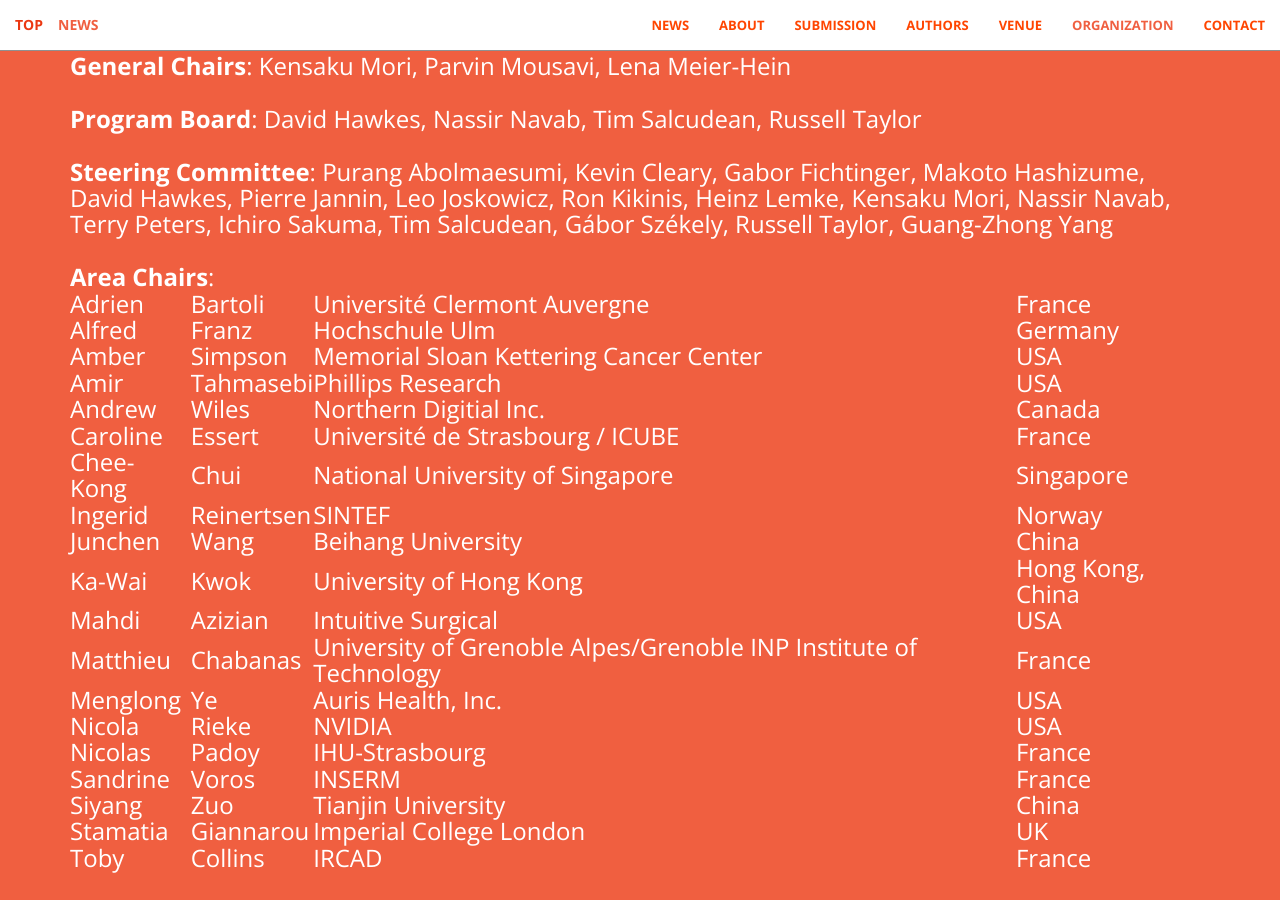
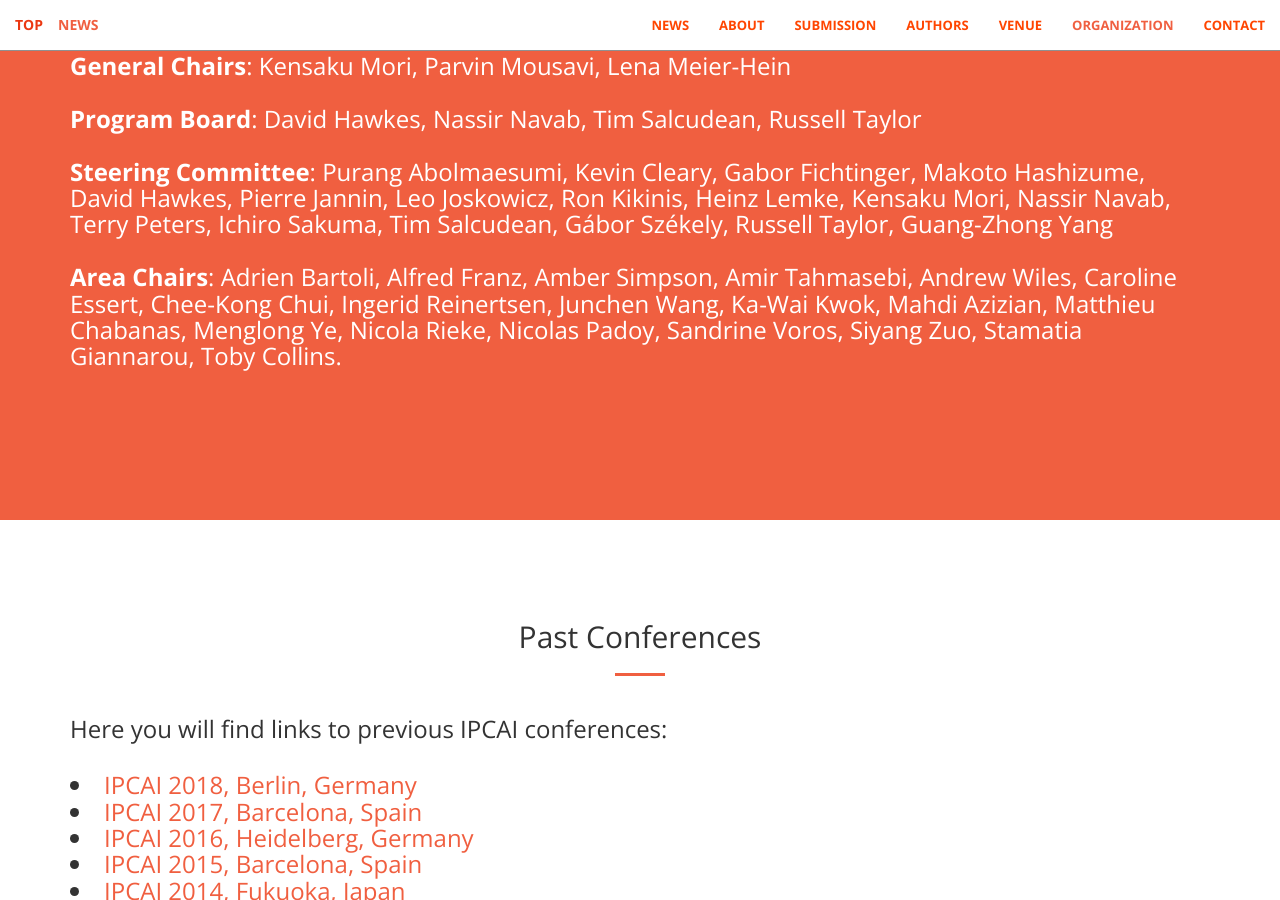
Before and after one commit to ipcai2021/ipcai2021.github.io, a Jekyll site: the page built from index.html, in a window 1280 px wide and 900 px high, scrolled down 10969 px. Built offline with Jekyll 4.4.1, drawn with Linux system fonts in a browser that asks for light colours; part of the change alters nothing that is shown.

Commit message:
removed affiliation/country for ACs.

```diff
--- a/_includes/committees.html
+++ b/_includes/committees.html
@@ -20,7 +20,8 @@
                     <b>Program Board</b>: David Hawkes, Nassir Navab, Tim Salcudean, Russell Taylor<br><br>
 
                     <b>Steering Committee</b>: Purang Abolmaesumi, Kevin Cleary, Gabor Fichtinger, Makoto Hashizume, David Hawkes, Pierre Jannin, Leo Joskowicz, Ron Kikinis, Heinz Lemke, Kensaku Mori, Nassir Navab, Terry Peters, Ichiro Sakuma, Tim Salcudean, Gábor Székely, Russell Taylor, Guang-Zhong Yang<br><br>
-                    <b>Area Chairs</b>:
+                    <b>Area Chairs</b>: Adrien Bartoli, Alfred Franz, Amber Simpson, Amir Tahmasebi, Andrew Wiles, Caroline Essert, Chee-Kong Chui, Ingerid Reinertsen, Junchen Wang, Ka-Wai Kwok, Mahdi Azizian, Matthieu Chabanas, Menglong Ye, Nicola Rieke, Nicolas Padoy, Sandrine Voros, Siyang Zuo, Stamatia Giannarou, Toby Collins.
+                    <!--
                     <table style="width:100%">
                         <tr>
                             <td>Adrien</td>
@@ -137,6 +138,7 @@
                             <td>France</td>
                         </tr>
                        </table>
+                       -->
                     </h3><br><br>
             </div>
             </div>
```
